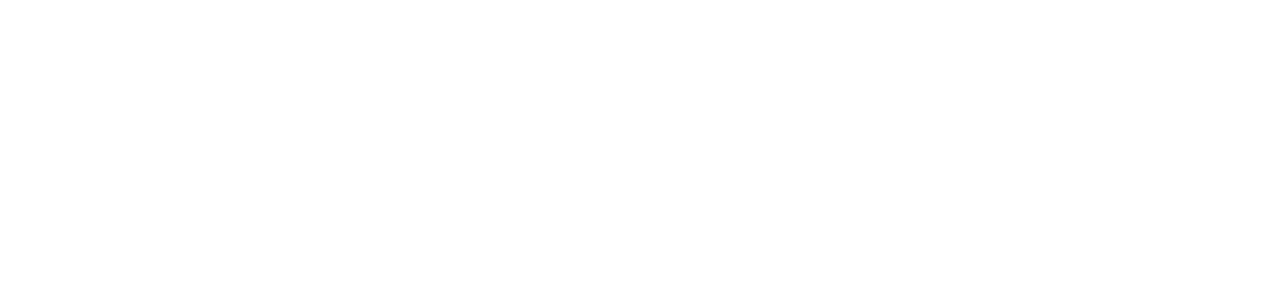
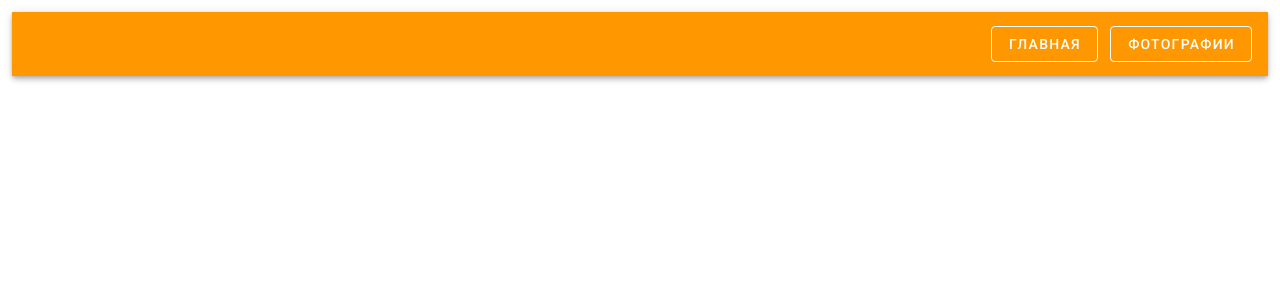
Before and after one commit to vehcamut/vue-test, a Vue app: page / in a window 1280 px wide. Shown: the top 300 px of the page. Built offline with nearby package versions, Linux system fonts and the light colour scheme.

Commit message:
added app-bar from vuetify

```diff
--- a/src/App.vue
+++ b/src/App.vue
@@ -1,5 +1,15 @@
 <template>
   <v-app>
+    <v-container fluid>
+      <v-app-bar
+        color="orange"
+        dark
+      >
+      <v-spacer/>
+      <v-btn outlined color="white" class="ml-3">Главная</v-btn>
+      <v-btn outlined color="white" class="ml-3">Фотографии</v-btn>
+      </v-app-bar>
+    </v-container>
   </v-app>
 </template>
 
```
